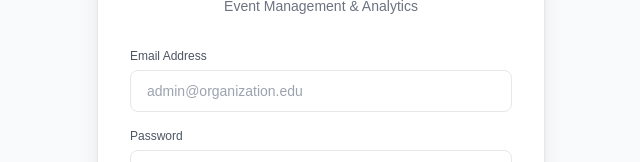
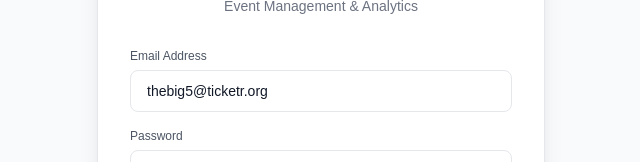
Before and after one commit to marquis-code/ticketr-public, a Nuxt app: page /admin/login in a window 1280 px wide. Shown: the part 306-468 px from the top of the page, without its empty margins (319-959 px from the left). Built offline with nearby package versions, Linux system fonts and the light colour scheme; a web font is replaced by a local one.

Commit message:
fix: prefill login email and wrap Toaster in ClientOnly

```diff
--- a/app.vue
+++ b/app.vue
@@ -1,5 +1,7 @@
 <template>
-  <Toaster position="top-right" richColors />
+  <ClientOnly>
+    <Toaster position="top-right" richColors />
+  </ClientOnly>
   <div class="min-h-screen w-full flex flex-col bg-gray-50">
     <NuxtPage class="flex-grow flex flex-col" />
   </div>
--- a/pages/admin/login.vue
+++ b/pages/admin/login.vue
@@ -15,7 +15,7 @@
           <input
             v-model="form.email"
             type="email"
-            placeholder="admin@organization.edu"
+            placeholder="thebig5@ticketr.org"
             required
             class="w-full bg-white border border-gray-200 rounded-lg px-4 py-2.5 text-sm text-gray-900 placeholder-gray-400 focus:outline-none focus:ring-2 focus:ring-primary/20 focus:border-primary transition"
           />
@@ -74,7 +74,7 @@
 const submitting = ref(false);
 const errorMsg = ref('');
 const showPassword = ref(false);
-const form = ref({ email: '', password: '' });
+const form = ref({ email: 'thebig5@ticketr.org', password: '' });
 
 // Fetch tenant info
 onMounted(async () => {
```
